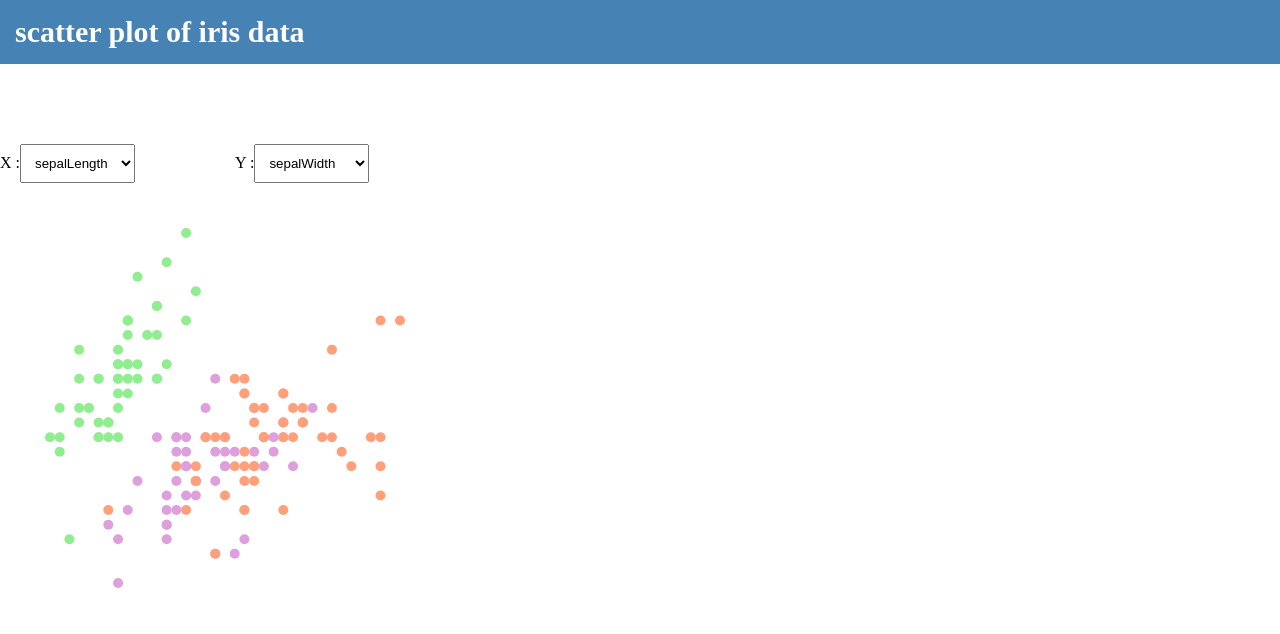
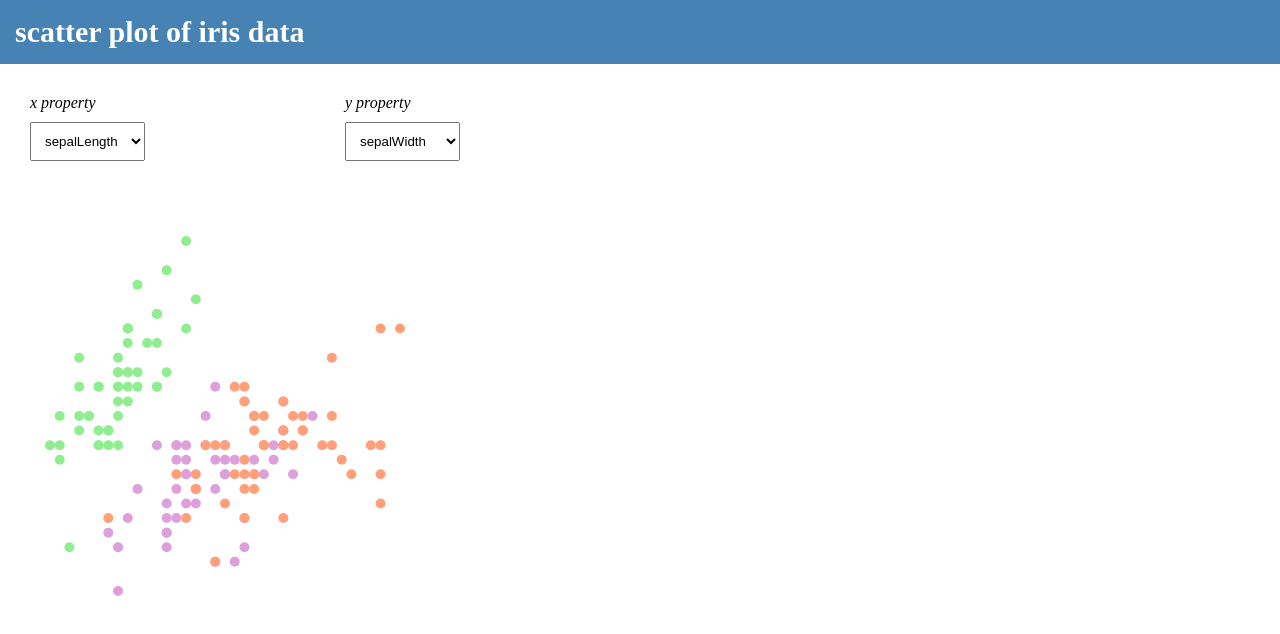
Before and after one commit to mappy0922/react-traning, a React (Vite) app: page / in a window 1280 px wide. Shown: the top 634 px of the page. Built offline with nearby package versions, Linux system fonts and the light colour scheme.

Commit message:
プルダウン調整

```diff
--- a/src/iris.jsx
+++ b/src/iris.jsx
@@ -37,9 +37,9 @@ export default function App() {
             <h1 className="title">scatter plot of iris data</h1>
 
             <div className="controls">
+                <div className="item">
 
-                <label>
-                    X :
+                    <label>x property</label>
                     <select
                         className = "Select"
                         value={selected_X}
@@ -53,10 +53,11 @@ export default function App() {
                             </option>
                         ))}
                     </select>
-                </label>
+                </div>
 
-                <label>
-                    Y :
+                <div className="item">
+
+                    <label>y property</label>
                     <select
                         className="Select"
                         value={selected_Y}
@@ -70,7 +71,7 @@ export default function App() {
                             </option>
                         ))}
                     </select>
-                </label>
+                </div>
 
             </div>
 
--- a/style/style.css
+++ b/style/style.css
@@ -12,8 +12,22 @@ h1 {
     padding: 15px;
 }
 
+.controls {
+    display: flex;
+    gap: 200px;
+    margin: 30px;
+}
+
+.item {
+    display: flex;
+    flex-direction: column;
+}
+
+label {
+    margin-bottom: 10px;
+    font-style: italic;
+}
+
 .Select {
     padding: 10px;
-    margin-top: 80px;
-    margin-right: 100px;
 }
```
